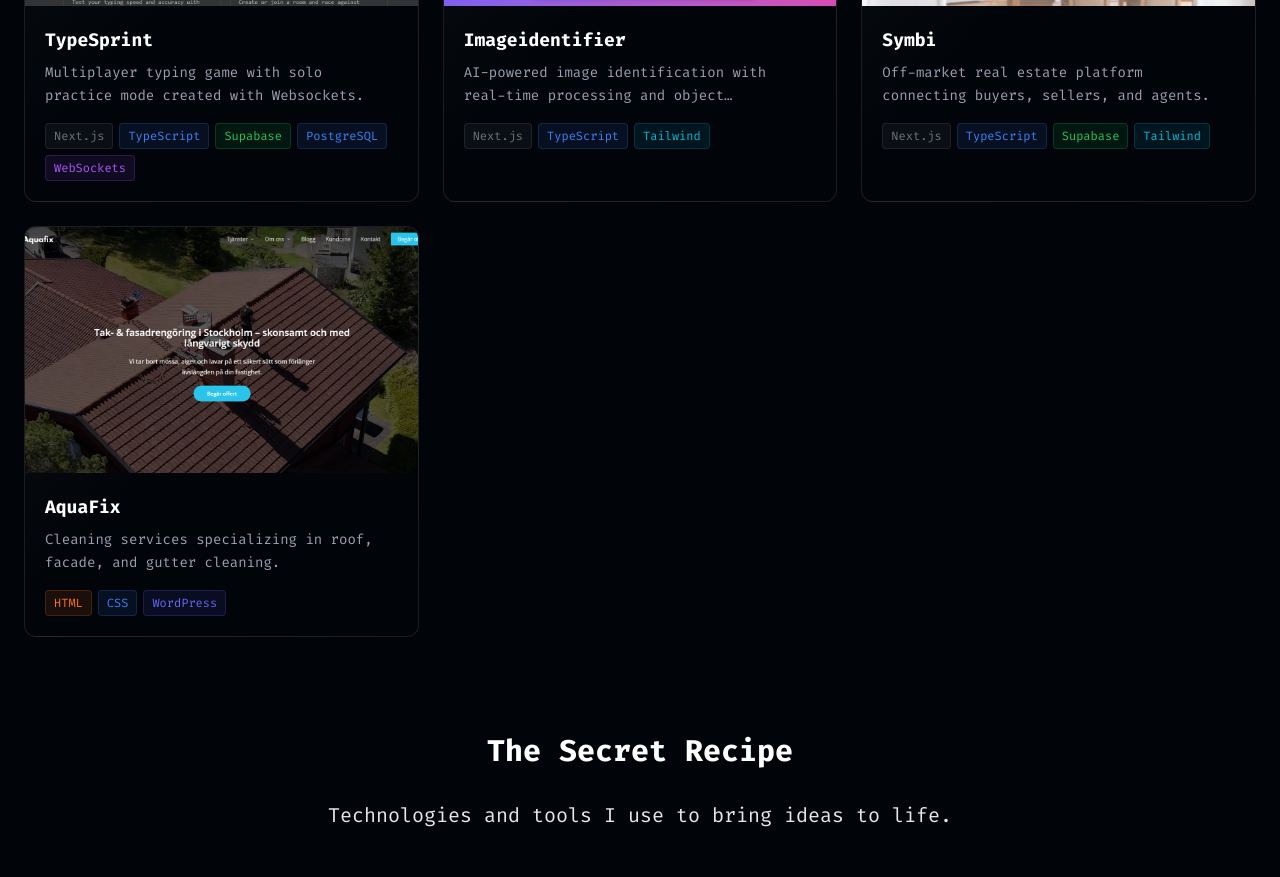
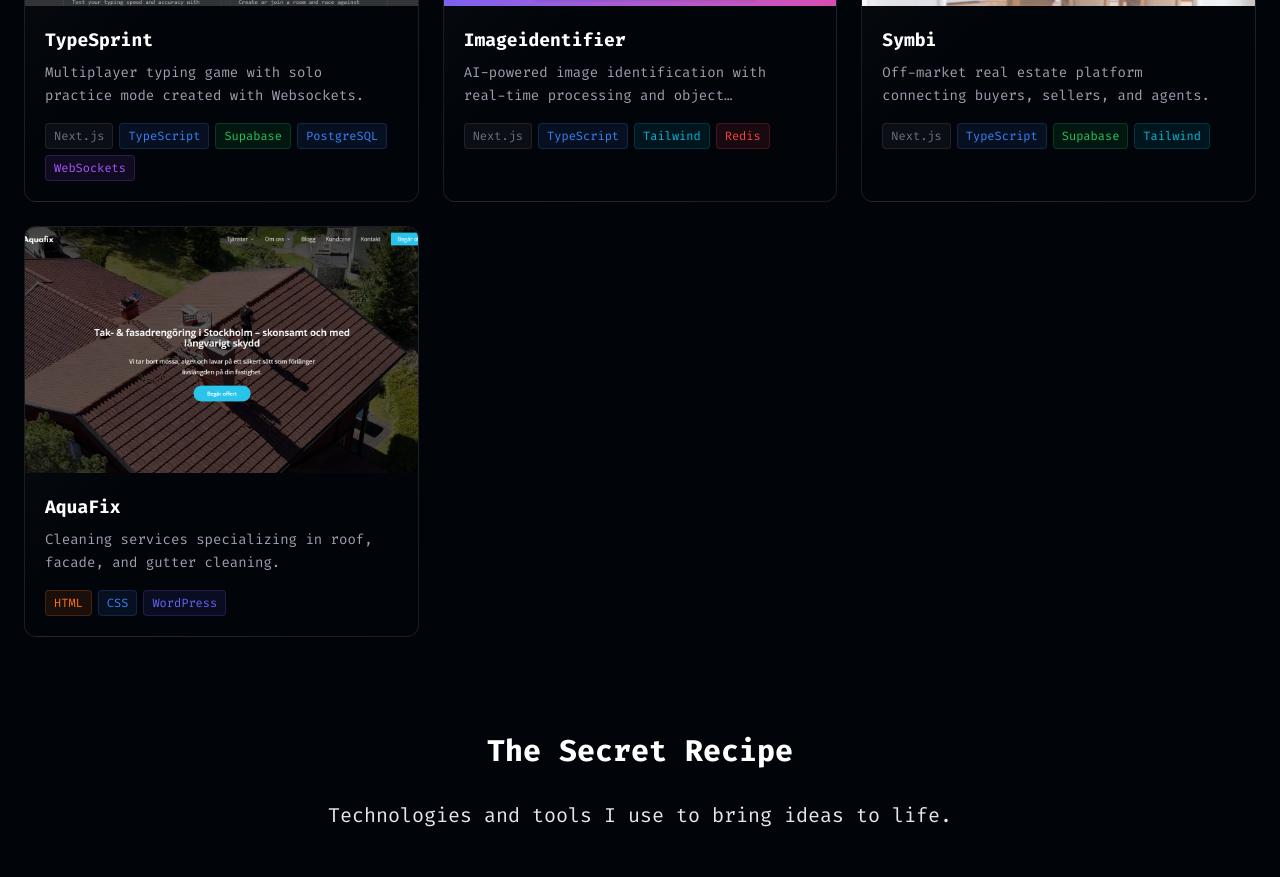
Before and after one commit to chvlpont/portfolio-ph, a Next.js app: page / in a window 1280 px wide. Shown: the part 2160-3037 px from the top of the page. Built offline with nearby package versions, Linux system fonts and the light colour scheme.

Commit message:
add redis to imageidentifer

```diff
--- a/app/page.tsx
+++ b/app/page.tsx
@@ -89,6 +89,7 @@ const Portfolio = () => {
         { label: "Next.js", color: "#6b7280" },
         { label: "TypeScript", color: "#3b82f6" },
         { label: "Tailwind", color: "#06b6d4" },
+        { label: "Redis", color: "#ef4444" },
       ],
     },
     {
```
